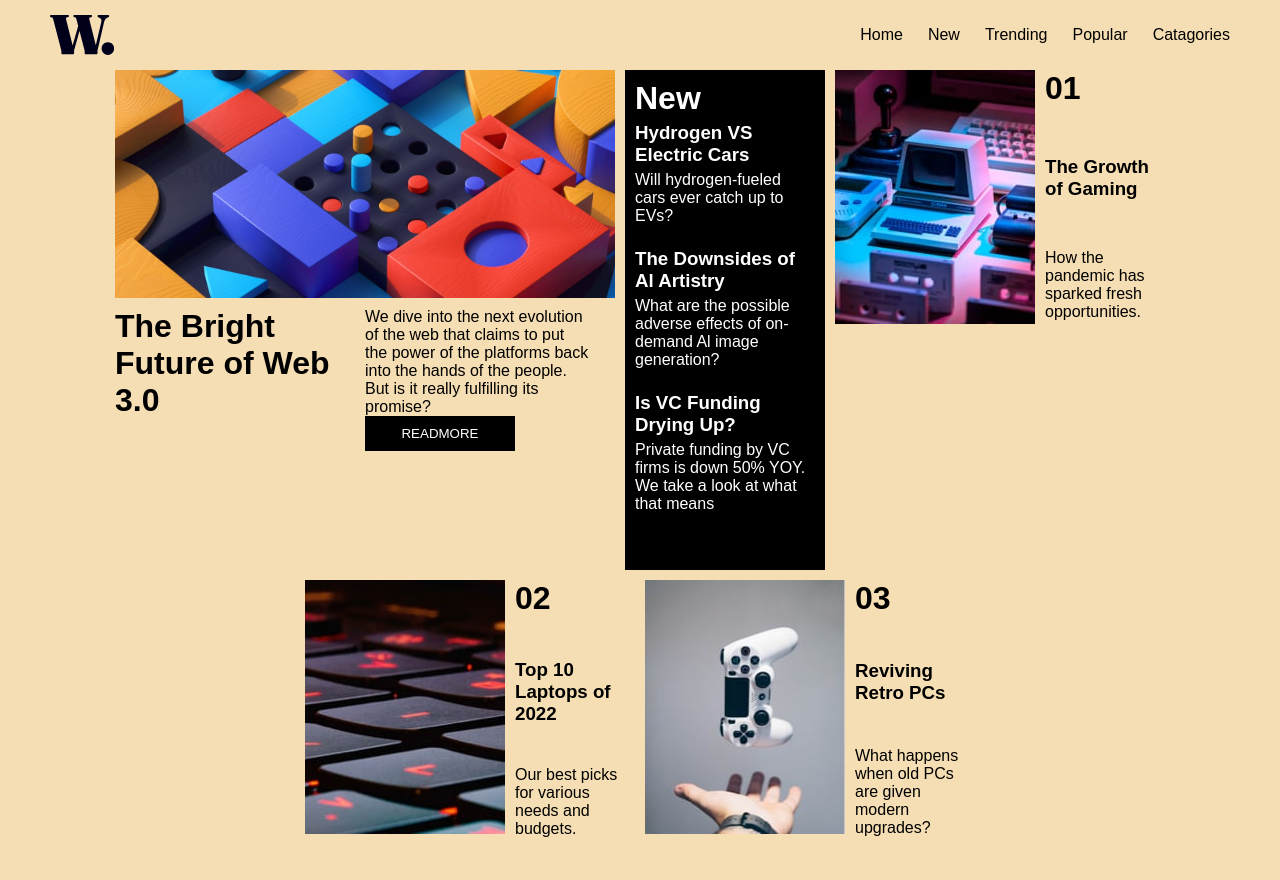
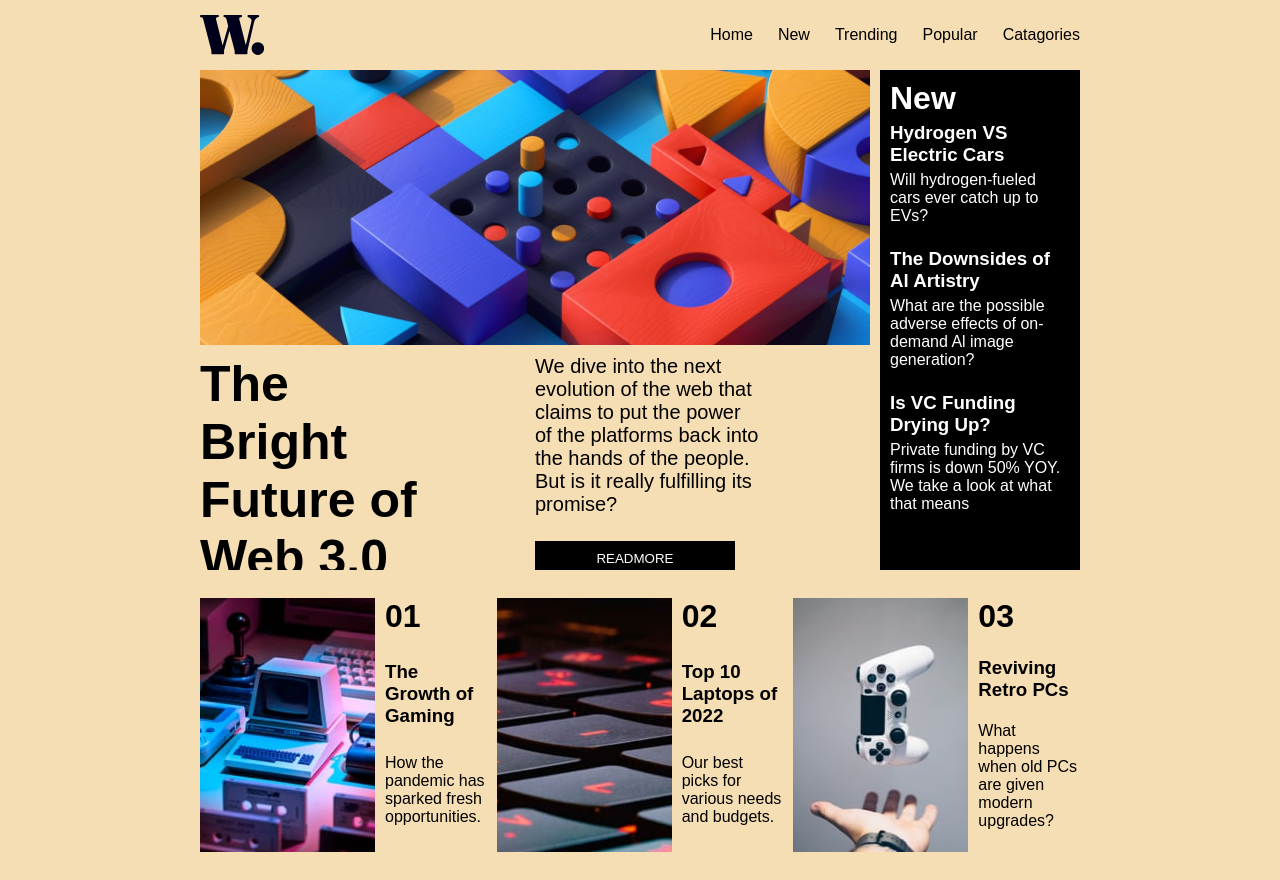
Before and after one commit to Shayan-Hussain/News-Homepage, a plain HTML site: page index.html in a window 1280 px wide. Drawn offline with Linux system fonts and the light colour scheme.

Commit message:
corrected the layout.

```diff
--- a/styles.css
+++ b/styles.css
@@ -25,7 +25,7 @@ nav {
     display: flex;
     flex-direction: row;
     align-items: center;
-    margin-right: 50px;
+    margin-right: 200px;
     font-family: sans-serif;
 }
 
@@ -35,7 +35,7 @@ nav {
 
 .logo_ahcr {
     margin-right: auto;
-    margin-left: 50px;
+    margin-left: 200px;
     display: flex;
     align-items: center;
 }
@@ -43,10 +43,12 @@ nav {
 main {
     display: flex;
     flex-wrap: wrap;
-    justify-content: center;
+    /* justify-content: center; */
     width: 100vw;
     height: 100vh;
     gap: 10px;
+    row-gap: 10px;
+    padding: 0px 200px;
 }
 
 .popular {
@@ -58,6 +60,7 @@ main {
         "img    img"
         "heading    para"
     ;
+    flex-grow: 2;
 }
 
 .popular_img {
@@ -74,18 +77,25 @@ main {
     height: 250px;
 }
 
+.heading_popular_img > h1 {
+    font-weight: 700;
+    font-size: 50px;
+}
+
 .para {
     grid-area: para;
     padding: 10px 0px;
     width: 225px;
     height: 250px;
+    font-size: 20px;
 }
 
 .readmore {
-    width: 150px;
+    width: 200px;
     height: 35px;
     background: black;
     color: white;
+    margin-top: 25px;
 }
 
 .new {
@@ -105,25 +115,30 @@ main {
 }
 
 .trending_1 , .trending_2 , .trending_3 {
-    width: 330px;
-    height: 300px;
+    width: 250px;
+    height: 254px;
     display: grid;
     grid-template-areas:
         "img num_h"
         "img txt_h"
         "img  para"
     ;
-    /* overflow-y: hidden; */
+    flex-grow: 0.5;
 }
 
 .tred_img {
     grid-area: img;
     object-fit: contain;
     margin-right: 10px;
+    width: 175px;
+    height: 254px;
+    object-fit: cover;
 }
 
 .trend > h1 {
     grid-area: num_h;
+    font-weight: 700;
+    font-size: xx-large;
 }
 
 .trend > h3 {
```
